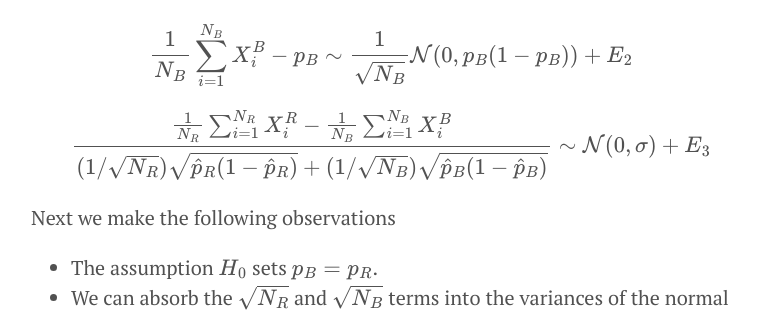
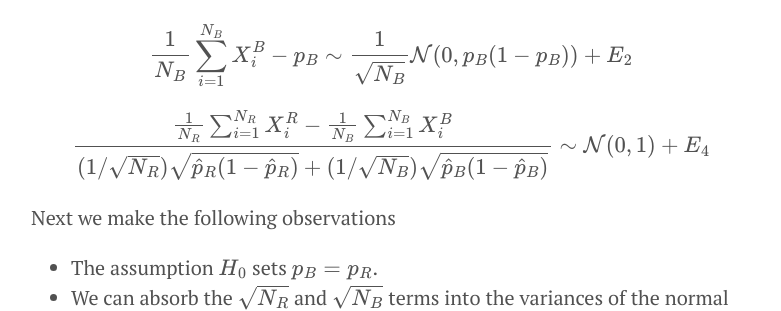
Before and after one commit to doriang102/doriang102.github.io, a Jekyll site: the page built from _posts/2017-05-28-hypothesis-testing.md, in a window 1280 px wide and 900 px high, scrolled down 1727 px. Shown: the part 150-461 px from the top of the window, without its empty margins (249-1030 px from the left). Built offline with Jekyll 4.4.1, drawn with Linux system fonts in a browser that asks for light colours; our own code applies the rules of GitHub Pages for plain Markdown files; formulas are drawn with MathJax 3.

Commit message:
Update 2017-05-28-hypothesis-testing.md

```diff
--- a/_posts/2017-05-28-hypothesis-testing.md
+++ b/_posts/2017-05-28-hypothesis-testing.md
@@ -53,7 +53,7 @@
 
 
 
-$$\frac{\frac{1}{N_R}\sum_{i=1}^{N_R} X_i^R - \frac{1}{N_B}\sum_{i=1}^{N_B} X_i^B}{(1/\sqrt{N_R})\sqrt{ \hat p_R(1- \hat p_R)} +(1/\sqrt{N_B})\sqrt{ \hat p_B(1- \hat p_B)}} \sim \mathcal{N}(0,\sigma) + E_3$$
+$$\frac{\frac{1}{N_R}\sum_{i=1}^{N_R} X_i^R - \frac{1}{N_B}\sum_{i=1}^{N_B} X_i^B}{(1/\sqrt{N_R})\sqrt{ \hat p_R(1- \hat p_R)} +(1/\sqrt{N_B})\sqrt{ \hat p_B(1- \hat p_B)}} \sim \mathcal{N}(0,1) + E_4$$
 
 
 Next we make the following observations
```
